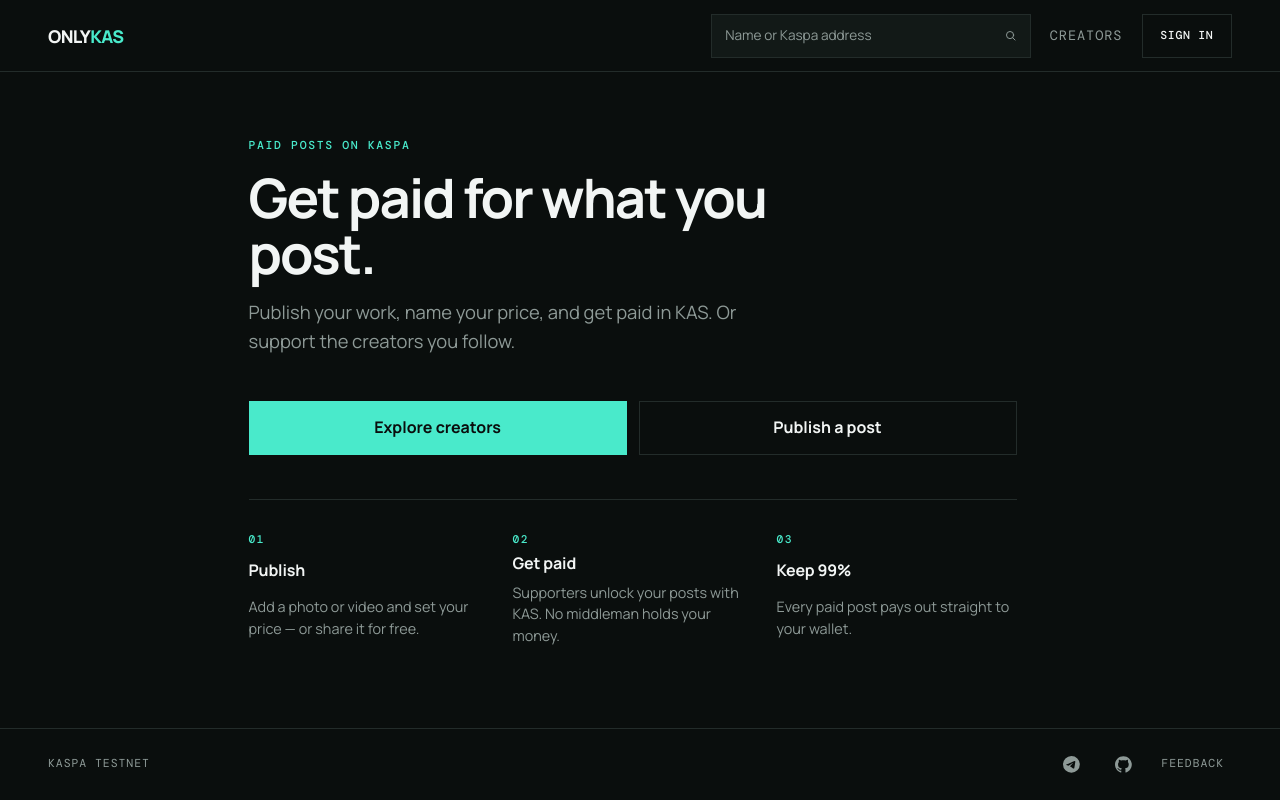
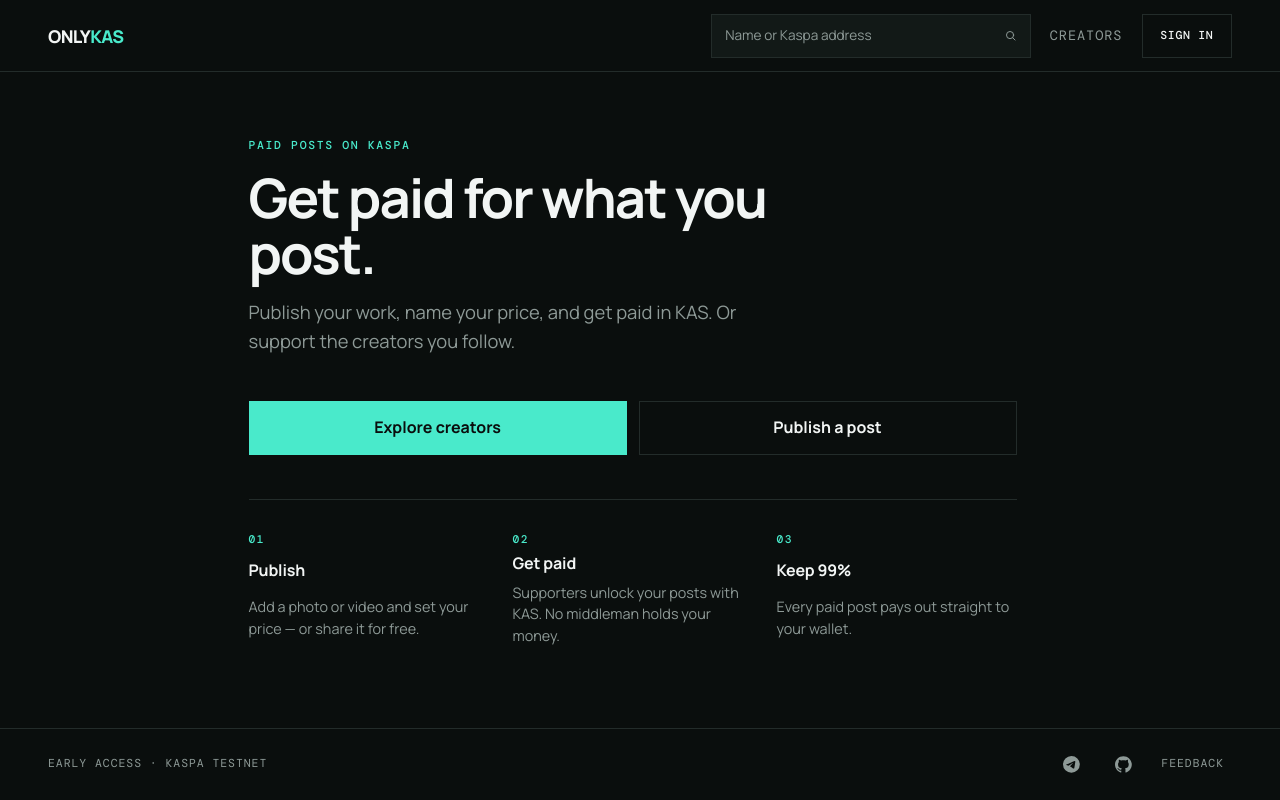
Before and after one commit to danieliyahu1/onlykas, a React (Vite) app in the folder frontend/: page / in a window 1280 px wide. Built offline with nearby package versions, Linux system fonts and the light colour scheme.

Commit message:
feat: own the testnet status in the footer

```diff
--- a/frontend/src/App.tsx
+++ b/frontend/src/App.tsx
@@ -218,7 +218,7 @@ export function App() {
           </Routes>
         </main>
         <footer>
-          <span>Kaspa testnet</span>
+          <span>Early access · Kaspa testnet</span>
           <div className="footer-links">
             <SocialLinks />
             <FeedbackButton />
```
